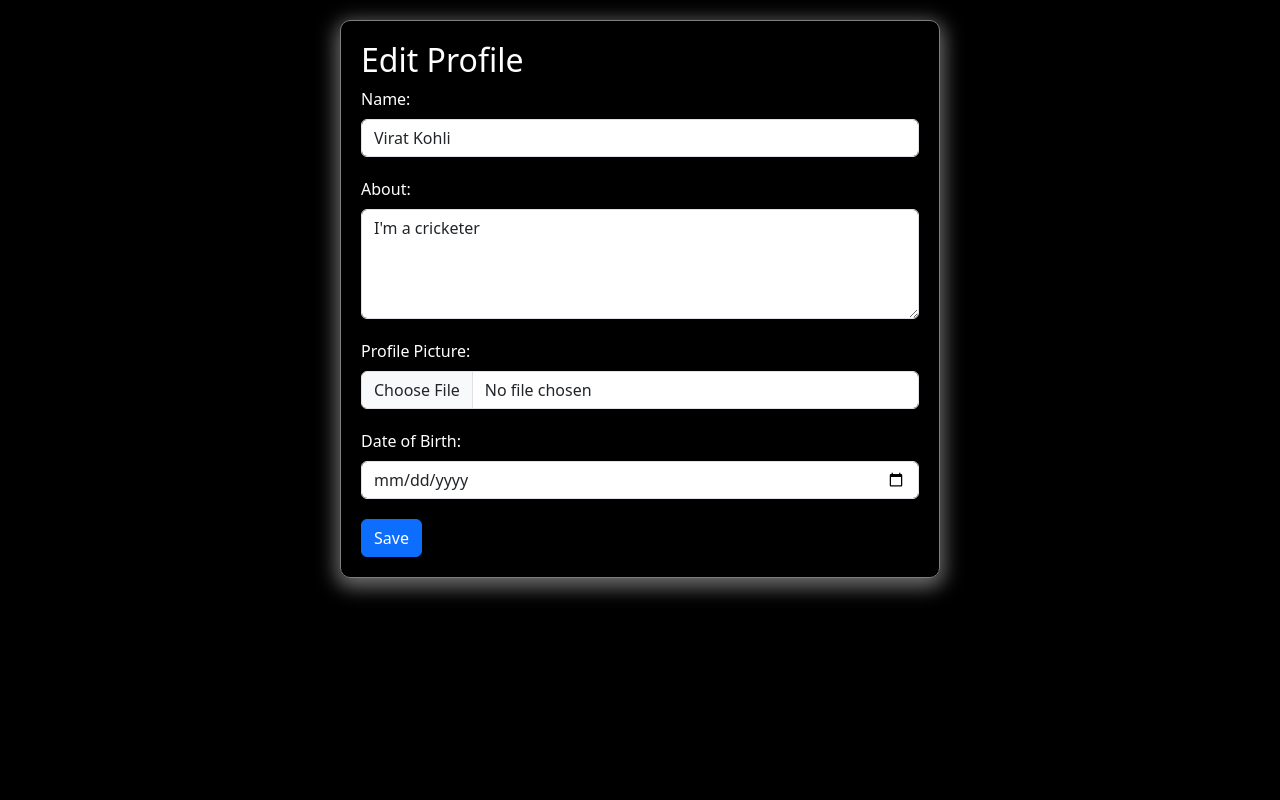
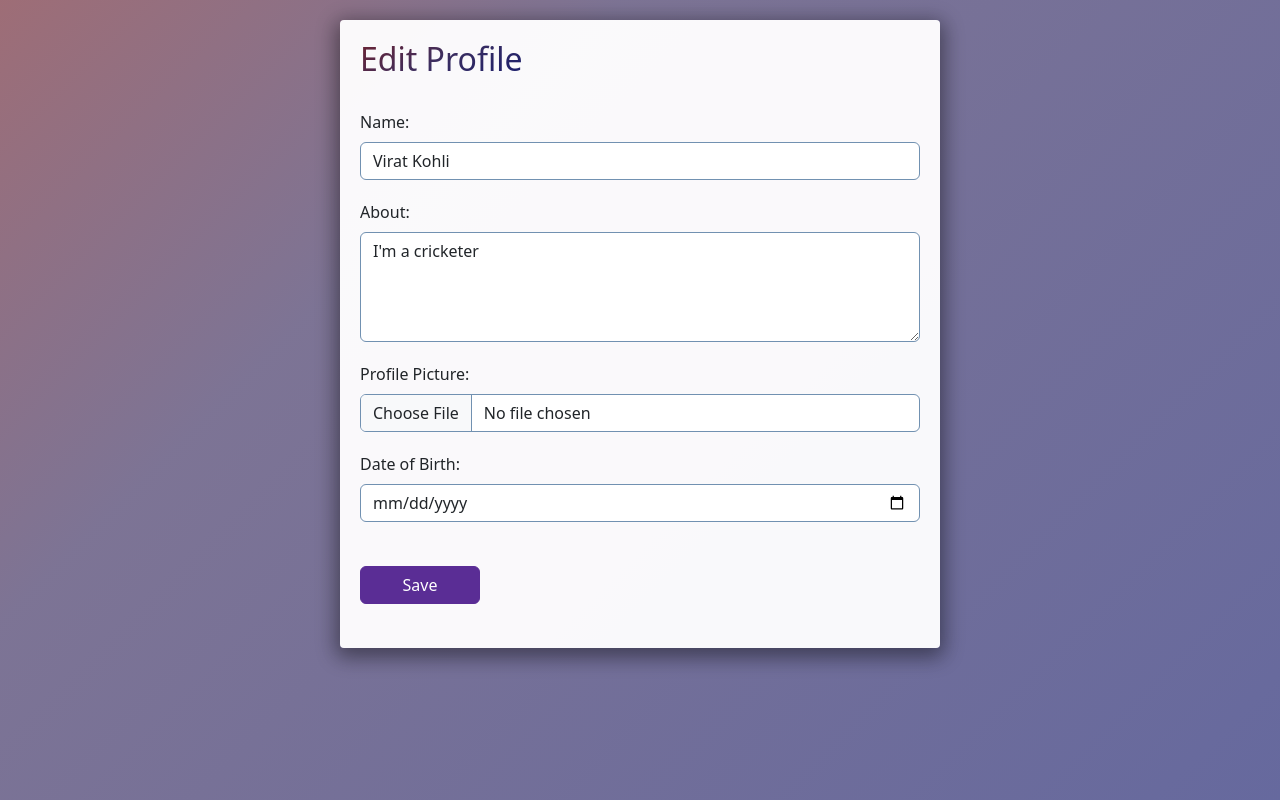
Before and after one commit to pbramhane/Social-Media, a Django app: template weConnect/templates/editProfile.html in a window 1280 px wide. Run offline with Django 4.2, Linux system fonts and the light colour scheme; the template is opened without the code that fills it: values that come from a table or form of the project are taken from there, others are empty; data comes from the database, SQL or seed files in the repository; both versions use the stored data as it was after the commit.

Commit message:
made changes in edit profile

```diff
--- a/weConnect/templates/editProfile.html
+++ b/weConnect/templates/editProfile.html
@@ -7,23 +7,45 @@
     <link href="https://cdn.jsdelivr.net/npm/bootstrap@5.3.0/dist/css/bootstrap.min.css" rel="stylesheet">
     <style>
         /* Additional custom styles for the form */
+        h2 {
+            background: linear-gradient(150deg, rgba(93,12,27,0.9) 0%, rgba(38,23,78,0.9) 50%, rgba(0,5,93,0.9) 100%) !important;
+            -webkit-background-clip: text !important;
+            -webkit-text-fill-color: transparent;
+            width: max-content;
+        }
         body {
             padding-top: 20px;
-            background-color: #000;
-            color: #fff;
+            background: rgb(2,0,39);
+            min-height: 100vh;
+            background: linear-gradient(135deg, rgba(93,12,27,0.6) 0%, rgba(38,23,78,0.6) 30%, rgba(0,5,93,0.6)100%) !important;
         }
 
         .form-container {
             max-width: 600px;
             margin: 0 auto;
-            border: 1px solid #7e7e7e;
             padding: 20px;
-            border-radius: 10px;
-            box-shadow: 0 5px 20px 5px rgba(255, 255, 255, 0.3), 0px 6px 20px 0 rgba(255, 255, 255, 0.19);
+            border-radius: 4px;
+            background: #fffffff5;
+            box-shadow: 0 5px 20px 5px rgba(0,0,0, 0.3), 0px 6px 20px 0 rgba(0,0,0, 0.19);
         }
 
         .form-group {
             margin-bottom: 20px;
+        }
+        .btn.btn-primary {
+            background: #5a2d95;
+            border-color: #5a2d95;
+            min-width: 120px;
+        }
+        .btn.btn-primary:hover {
+            background: #3f2560;
+            border-color: #3f2560;
+        }
+        .form-control{
+            border-color: #7191b1;
+        }
+        label {
+            font-weight: 500;
         }
     </style>
 </head>
@@ -31,6 +53,7 @@
 <body>
     <div class="container form-container">
         <h2>Edit Profile</h2>
+        <br/>
         <form method="post" enctype="multipart/form-data">
             {% csrf_token %}
 
@@ -54,9 +77,13 @@
                 <label for="DOB" class="form-label">Date of Birth:</label>
                 <input type="date" id="DOB" name="DOB" value="{{ profile.DOB }}" class="form-control">
             </div>
+            <br/>
+                <button type="submit" class="btn btn-primary">Save</button>
 
-            <button type="submit" class="btn btn-primary">Save</button>
-        </form>
+
+
+                <br/>
+                <br/></form>
     </div>
 
     <!-- Bootstrap JavaScript Bundle with Popper -->
```
Also changed, not shown: weConnect/db.sqlite3, weConnect/media/post_images/Screenshot_2023-07-13_212215.png (added), weConnect/media/profilePic/Screenshot_2023-07-13_212215.png (added).
